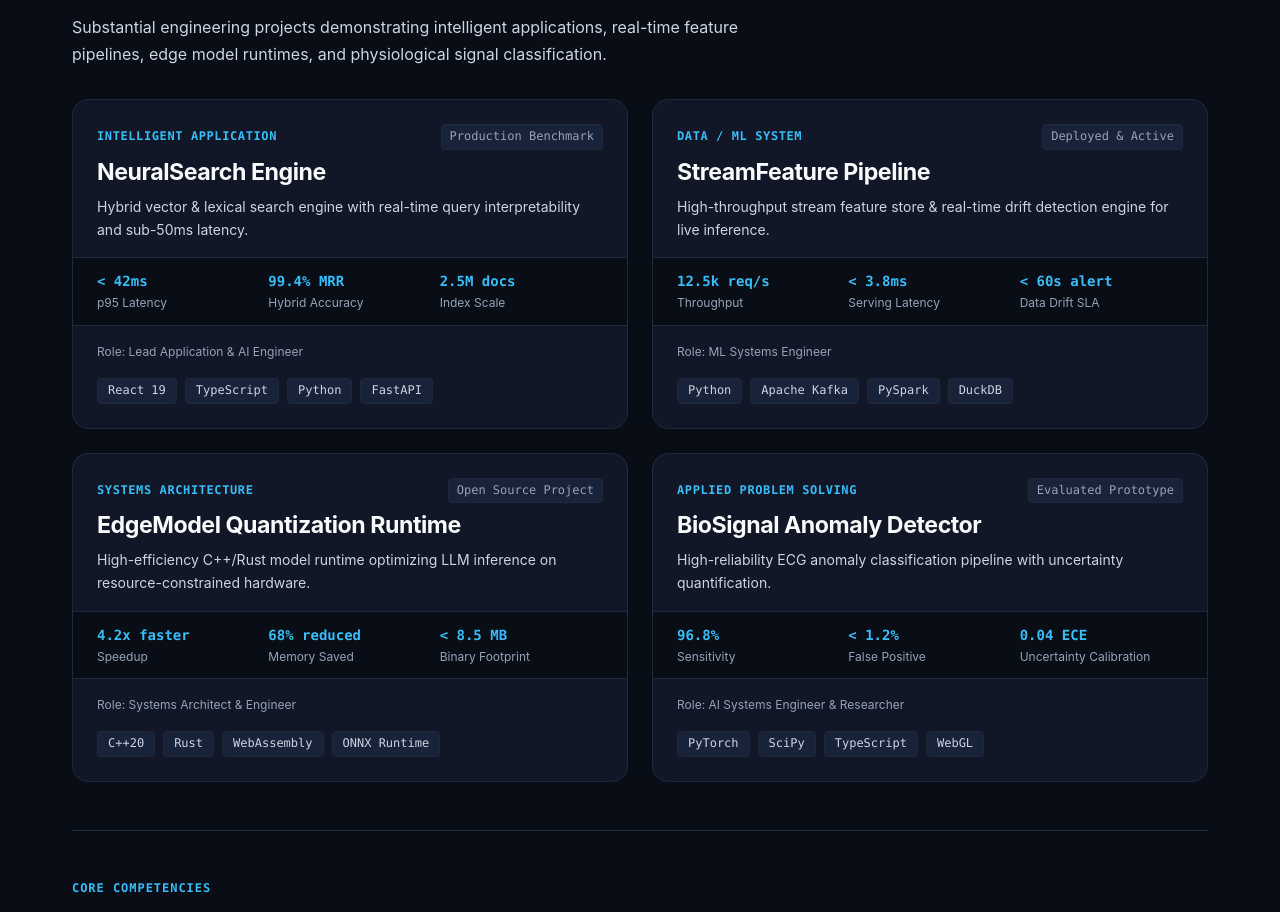
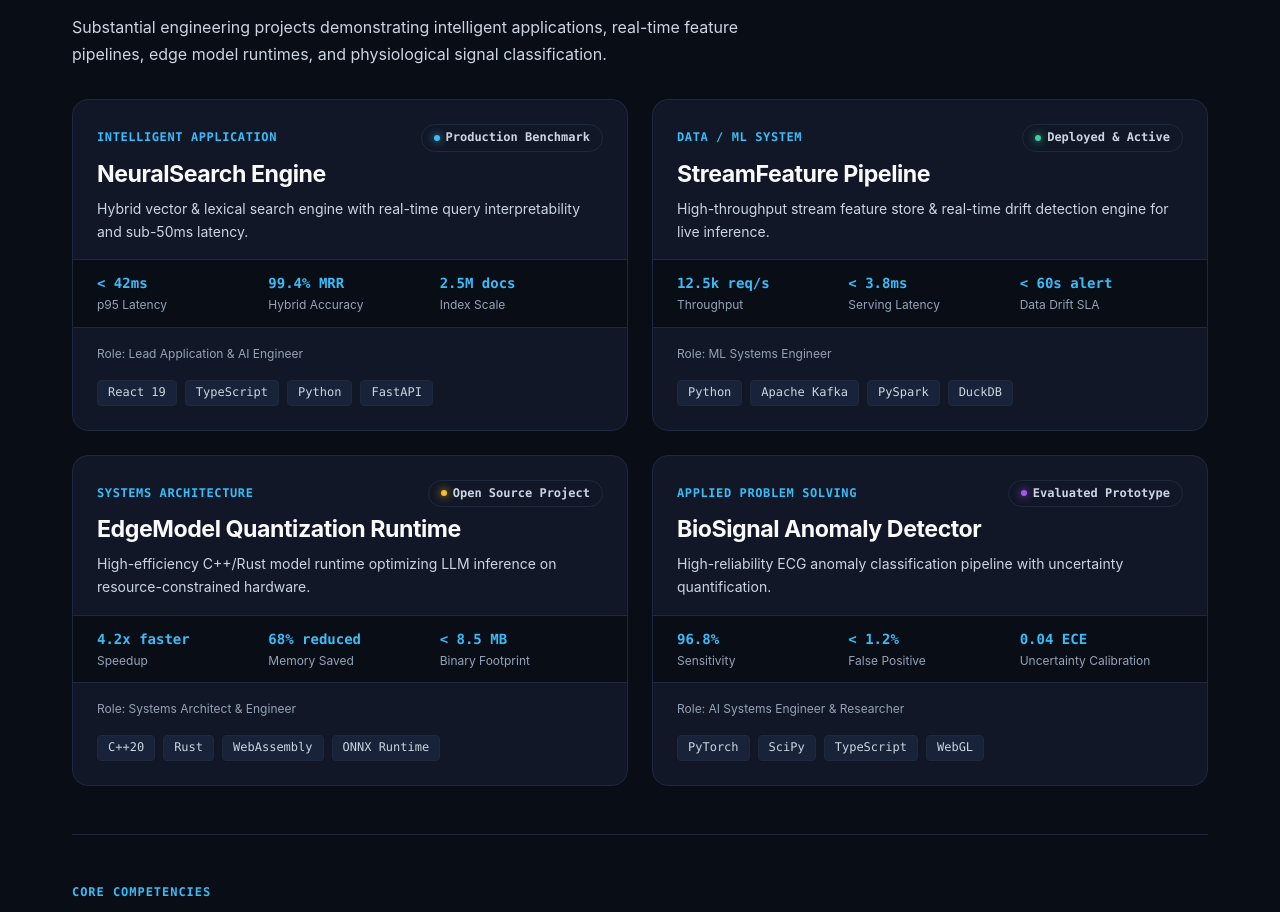
Before and after one commit to thatboyBbx/PORTFOLIO, a React (Vite) app: page / in a window 1280 px wide. Shown: the part 800-1712 px from the top of the page. Built offline with nearby package versions, Linux system fonts and the light colour scheme.

Commit message:
feat: complete shared UI component library and StatusBadge primitive

```diff
--- a/src/components/ui/ProjectCard.tsx
+++ b/src/components/ui/ProjectCard.tsx
@@ -2,6 +2,7 @@ import React from 'react';
 import { Link } from 'react-router-dom';
 import { CaseStudy } from '../../content/projects';
 import TagList from './TagList';
+import StatusBadge from './StatusBadge';
 import styles from './ProjectCard.module.css';
 
 export interface ProjectCardProps {
@@ -15,7 +16,7 @@ export const ProjectCard: React.FC<ProjectCardProps> = ({ project, className = '
       <div className={styles.cardHeader}>
         <div className={styles.metaRow}>
           <span className={styles.category}>{project.category}</span>
-          <span className={styles.status}>{project.status}</span>
+          <StatusBadge status={project.status} />
         </div>
         <h3 className={styles.title}>{project.title}</h3>
         <p className={styles.tagline}>{project.tagline}</p>
--- /dev/null
+++ b/src/components/ui/StatusBadge.module.css
@@ -0,0 +1,40 @@
+.badge {
+  display: inline-flex;
+  align-items: center;
+  gap: var(--space-1-5, 6px);
+  font-family: var(--font-mono);
+  font-size: var(--text-xs);
+  font-weight: 600;
+  padding: 3px var(--space-3);
+  border-radius: var(--radius-full);
+  border: 1px solid var(--color-border);
+  background: var(--color-surface);
+  color: var(--color-text-secondary);
+}
+
+.dot {
+  width: 6px;
+  height: 6px;
+  border-radius: 50%;
+  background-color: var(--color-muted);
+}
+
+.active .dot {
+  background-color: var(--color-success);
+  box-shadow: 0 0 8px var(--color-success);
+}
+
+.benchmark .dot {
+  background-color: var(--color-accent);
+  box-shadow: 0 0 8px var(--color-accent);
+}
+
+.opensource .dot {
+  background-color: var(--color-warning);
+  box-shadow: 0 0 8px var(--color-warning);
+}
+
+.prototype .dot {
+  background-color: #a855f7;
+  box-shadow: 0 0 8px #a855f7;
+}
--- /dev/null
+++ b/src/components/ui/StatusBadge.tsx
@@ -0,0 +1,33 @@
+import React from 'react';
+import styles from './StatusBadge.module.css';
+
+export interface StatusBadgeProps {
+  status: 'Deployed & Active' | 'Production Benchmark' | 'Open Source Project' | 'Evaluated Prototype' | string;
+  className?: string;
+}
+
+export const StatusBadge: React.FC<StatusBadgeProps> = ({ status, className = '' }) => {
+  const getVariantClass = () => {
+    switch (status) {
+      case 'Deployed & Active':
+        return styles.active;
+      case 'Production Benchmark':
+        return styles.benchmark;
+      case 'Open Source Project':
+        return styles.opensource;
+      case 'Evaluated Prototype':
+        return styles.prototype;
+      default:
+        return '';
+    }
+  };
+
+  return (
+    <span className={`${styles.badge} ${getVariantClass()} ${className}`}>
+      <span className={styles.dot} aria-hidden="true" />
+      <span>{status}</span>
+    </span>
+  );
+};
+
+export default StatusBadge;
```
Also changed, not shown: 1 other file (tests, documents, lock files or other folders).
